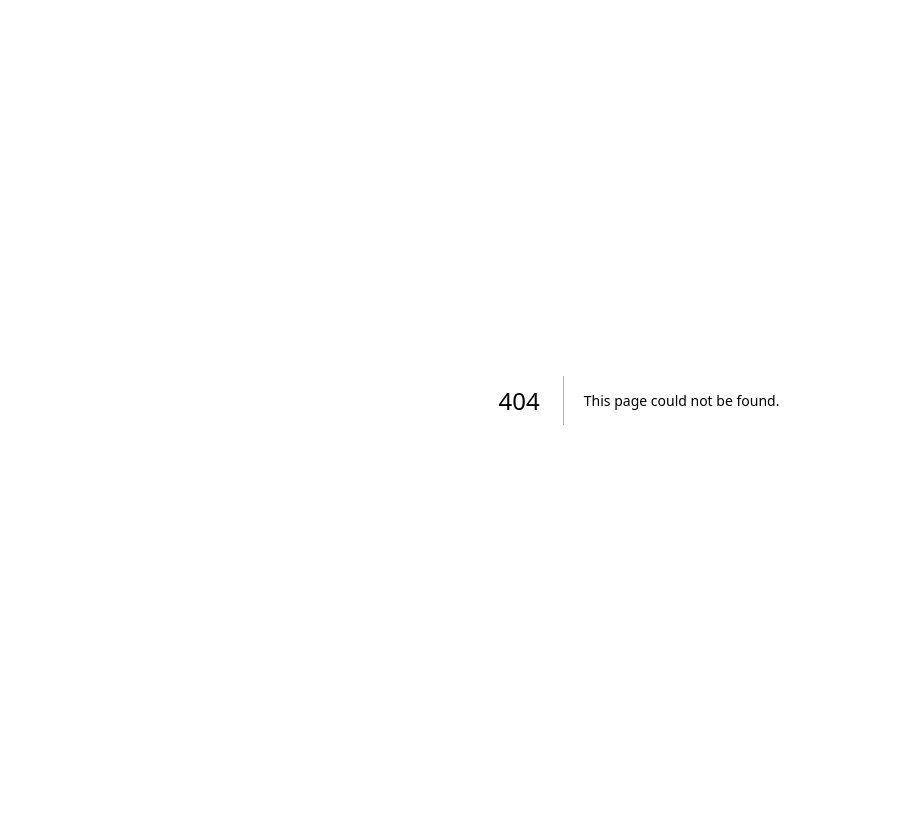
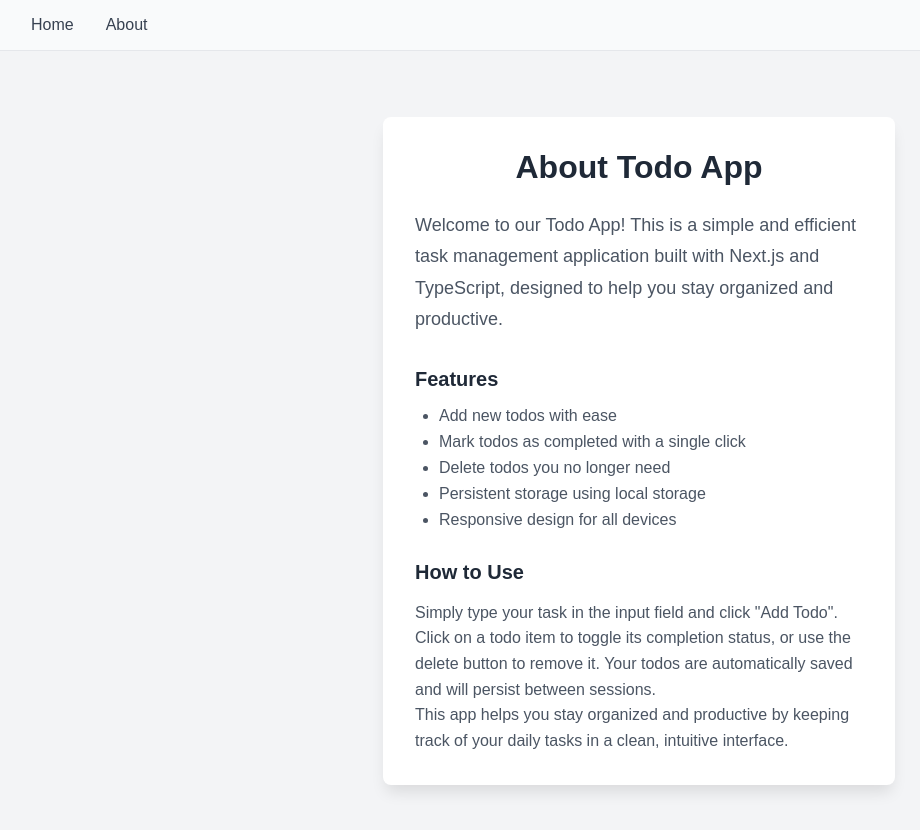
Before and after one commit to Nadiia-Kovalova-Pro/next-app, a Next.js app: page /about in a window 1280 px wide. Before the commit this address had no page. Shown: the top 830 px of the page, without its empty margins (1-921 px from the left). Before the commit the page ends 800 px from the top, so only its background shows below. Built offline with nearby package versions, Linux system fonts and the light colour scheme.

Commit message:
feat: Add About page with navigation and styling improvements, centralize routes configuration, and enhance accessibility

```diff
--- a/package.json
+++ b/package.json
@@ -1,6 +1,6 @@
 {
   "name": "next-app",
-  "version": "1.2.0",
+  "version": "1.3.0",
   "private": true,
   "scripts": {
     "dev": "next dev --turbopack",
--- /dev/null
+++ b/src/app/about/page.tsx
@@ -0,0 +1,34 @@
+import styles from '../../styles/About.module.css';
+
+export const metadata = {
+  title: 'About - Todo App',
+  description: 'Learn more about our Todo App, its features, and how to use it effectively.',
+};
+
+export default function About() {
+  return (
+    <main className={styles.container} role="main">
+      <div className={styles.card}>
+        <h1 className={styles.title}>About Todo App</h1>
+        <p className={styles.description}>
+          Welcome to our Todo App! This is a simple and efficient task management application built with Next.js and TypeScript, designed to help you stay organized and productive.
+        </p>
+        <h2 className={styles.sectionTitle}>Features</h2>
+        <ul className={styles.featuresList}>
+          <li className={styles.featureItem}>Add new todos with ease</li>
+          <li className={styles.featureItem}>Mark todos as completed with a single click</li>
+          <li className={styles.featureItem}>Delete todos you no longer need</li>
+          <li className={styles.featureItem}>Persistent storage using local storage</li>
+          <li className={styles.featureItem}>Responsive design for all devices</li>
+        </ul>
+        <h2 className={styles.sectionTitle}>How to Use</h2>
+        <p className={styles.usageText}>
+          Simply type your task in the input field and click "Add Todo". Click on a todo item to toggle its completion status, or use the delete button to remove it. Your todos are automatically saved and will persist between sessions.
+        </p>
+        <p className={styles.usageText}>
+          This app helps you stay organized and productive by keeping track of your daily tasks in a clean, intuitive interface.
+        </p>
+      </div>
+    </main>
+  );
+}
--- a/src/app/layout.tsx
+++ b/src/app/layout.tsx
@@ -1,5 +1,6 @@
 import type { Metadata } from "next";
 import { Geist, Geist_Mono } from "next/font/google";
+import Navigation from "../components/Navigation";
 import "./globals.css";
 
 const geistSans = Geist({
@@ -25,6 +26,7 @@
   return (
     <html lang="en">
       <body className={`${geistSans.variable} ${geistMono.variable}`}>
+        <Navigation />
         {children}
       </body>
     </html>
--- /dev/null
+++ b/src/components/Navigation.tsx
@@ -0,0 +1,19 @@
+import Link from 'next/link';
+import { routes } from '../lib/routes';
+import styles from '../styles/Navigation.module.css';
+
+export default function Navigation() {
+  return (
+    <nav className={styles.nav}>
+      <ul className={styles.navList}>
+        {routes.map((route) => (
+          <li key={route.href}>
+            <Link href={route.href} className={styles.navLink}>
+              {route.label}
+            </Link>
+          </li>
+        ))}
+      </ul>
+    </nav>
+  );
+}
--- /dev/null
+++ b/src/lib/routes.ts
@@ -0,0 +1,18 @@
+export interface Route {
+  href: string;
+  label: string;
+  description?: string;
+}
+
+export const routes: Route[] = [
+  {
+    href: '/',
+    label: 'Home',
+    description: 'Main todo application page'
+  },
+  {
+    href: '/about',
+    label: 'About',
+    description: 'Learn more about the Todo App'
+  }
+];
--- /dev/null
+++ b/src/styles/About.module.css
@@ -0,0 +1,56 @@
+.container {
+  min-height: 100vh;
+  background-color: #f3f4f6;
+  display: flex;
+  align-items: center;
+  justify-content: center;
+  padding: 1rem;
+}
+
+.card {
+  background-color: white;
+  padding: 2rem;
+  border-radius: 0.5rem;
+  box-shadow: 0 10px 15px -3px rgba(0, 0, 0, 0.1);
+  width: 100%;
+  max-width: 32rem;
+}
+
+.title {
+  font-size: 2rem;
+  font-weight: bold;
+  margin-bottom: 1.5rem;
+  text-align: center;
+  color: #1f2937;
+}
+
+.description {
+  font-size: 1.125rem;
+  line-height: 1.75;
+  margin-bottom: 2rem;
+  color: #4b5563;
+}
+
+.sectionTitle {
+  font-size: 1.25rem;
+  font-weight: 600;
+  margin-bottom: 1rem;
+  color: #1f2937;
+}
+
+.featuresList {
+  list-style-type: disc;
+  padding-left: 1.5rem;
+  margin-bottom: 2rem;
+  color: #4b5563;
+}
+
+.featureItem {
+  margin-bottom: 0.5rem;
+}
+
+.usageText {
+  font-size: 1rem;
+  line-height: 1.6;
+  color: #4b5563;
+}
--- /dev/null
+++ b/src/styles/Navigation.module.css
@@ -0,0 +1,26 @@
+.nav {
+  padding: 1rem 2rem;
+  background-color: #f9fafb;
+  border-bottom: 1px solid #e5e7eb;
+  box-shadow: 0 1px 3px 0 rgba(0, 0, 0, 0.1);
+}
+
+.navList {
+  display: flex;
+  list-style: none;
+  margin: 0;
+  padding: 0;
+  gap: 2rem;
+}
+
+.navLink {
+  text-decoration: none;
+  color: #374151;
+  font-weight: 500;
+  font-size: 1rem;
+  transition: color 0.2s ease;
+}
+
+.navLink:hover {
+  color: #3b82f6;
+}
```
Also changed, not shown: 1 other file (tests, documents, lock files or other folders).
